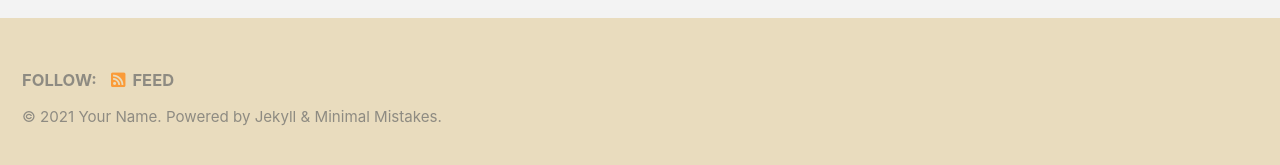
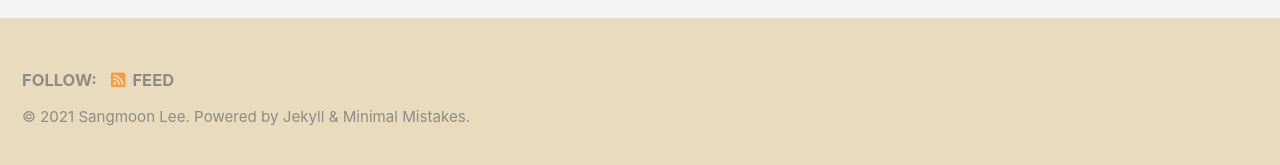
Before and after one commit to CPSC-LAB/CPSC-LAB.github.io, a Jekyll site: the page built from index.html, in a window 1280 px wide. Shown: the part 727-892 px from the top of the page. Built offline with Jekyll 4.4.1, drawn with Linux system fonts in a browser that asks for light colours; cached includes are drawn as plain includes; the list of posts is cut into pages by our own code.

Commit message:
Update _config.yml

```diff
--- a/_config.yml
+++ b/_config.yml
@@ -19,12 +19,12 @@ locale                   : "en-US"
 title                    : "CPSC_LAB"
 title_separator          : "-"
 subtitle                 : # site tagline that appears below site title in masthead
-name                     : "Your Name"
+name                     : "Sangmoon Lee"
 description              : "An amazing website."
 url                      : # the base hostname & protocol for your site e.g. "https://mmistakes.github.io"
 baseurl                  : # the subpath of your site, e.g. "/blog"
 repository               : # GitHub username/repo-name e.g. "mmistakes/minimal-mistakes"
-teaser                   : /assets/images/professor.png # path of fallback teaser image, e.g. "/assets/images/500x300.png"
+teaser                   : /assets/images/professor.jpg # path of fallback teaser image, e.g. "/assets/images/500x300.png"
 logo                     : # path of logo image to display in the masthead, e.g. "/assets/images/88x88.png"
 masthead_title           : # overrides the website title displayed in the masthead, use " " for no title
 # breadcrumbs            : false # true, false (default)
```
